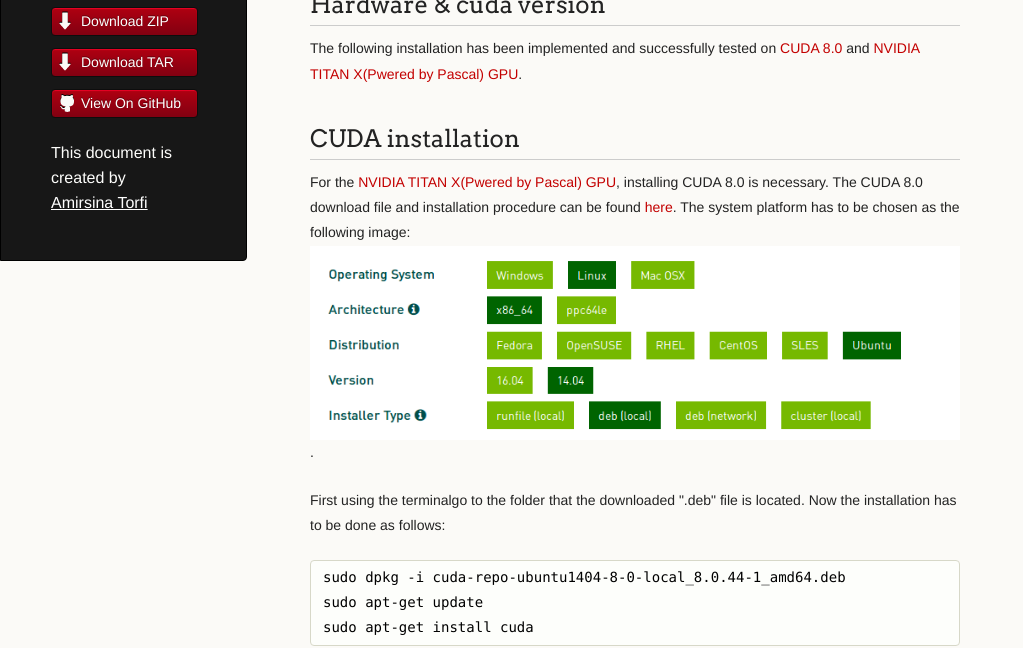
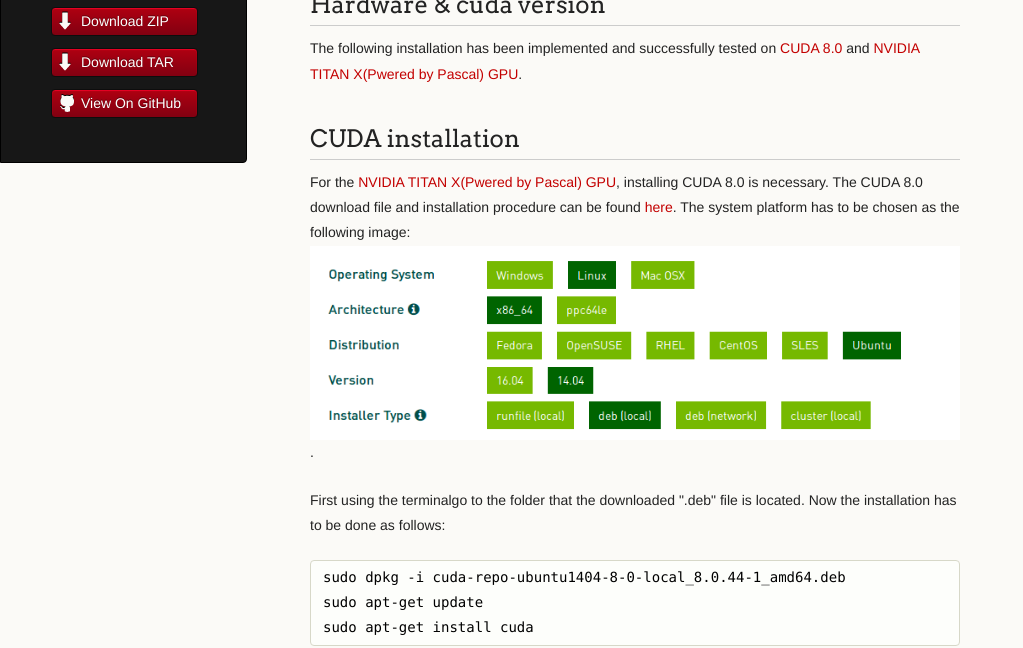
Before and after one commit to astorfi/Caffe_Deep_Learning, a plain HTML site: page index.html in a window 1280 px wide. Shown: the part 173-821 px from the top of the page, without its empty margins (0-1023 px from the left). Drawn offline with Linux system fonts and the light colour scheme.

Commit message:
Update index.html

```diff
--- a/index.html
+++ b/index.html
@@ -25,7 +25,7 @@
           <li><a class="buttons github" href="https://github.com/astorfi/Caffe_Framework">View On GitHub</a></li>
         </ul>
 
-        <p class="header">This document is created by <a class="header name" href="https://github.com/astorfi">Amirsina Torfi</a></p>
+       <!-- <p class="header">This document is created by <a class="header name" href="https://github.com/astorfi">Amirsina Torfi</a></p>-->
 
 
       </header>
```
